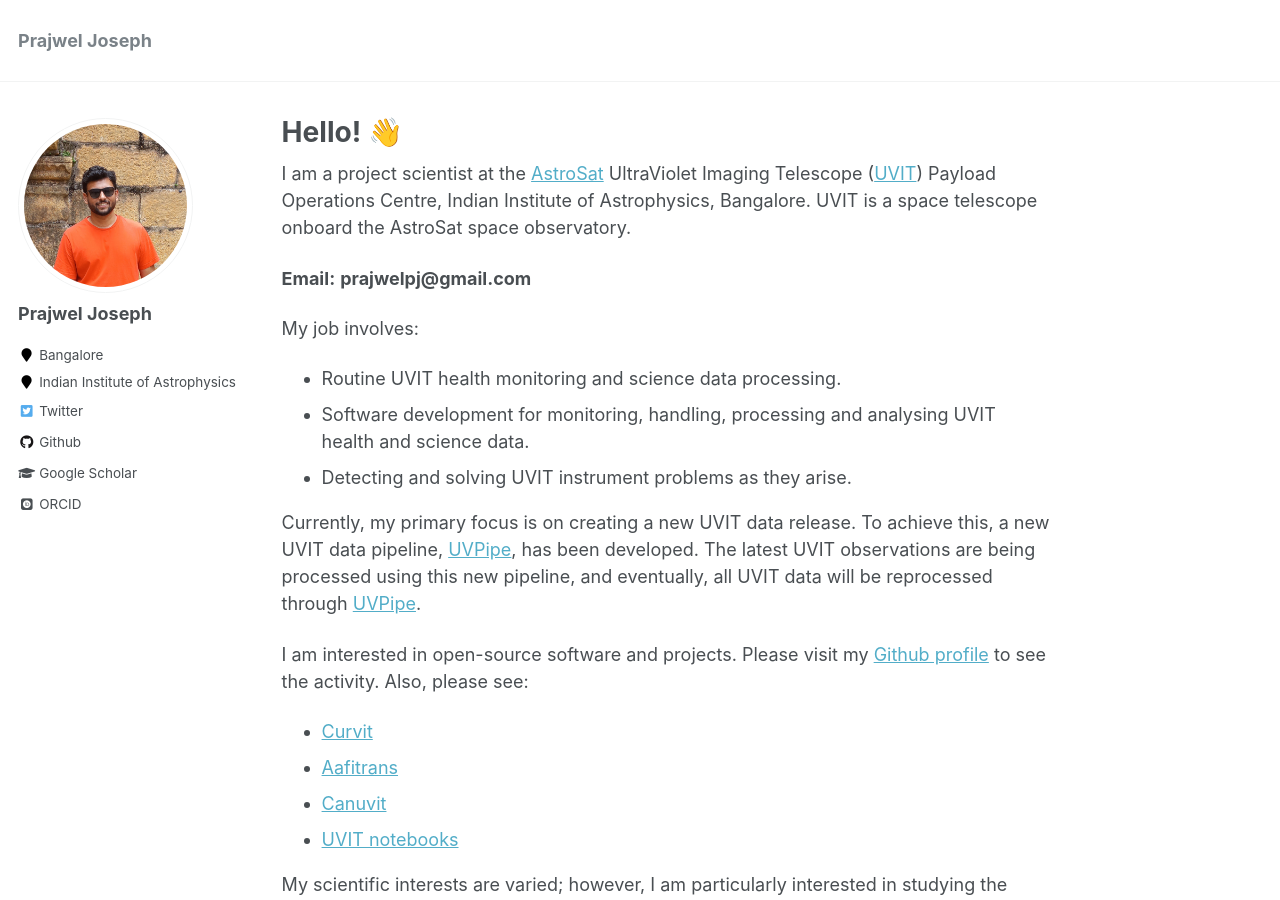
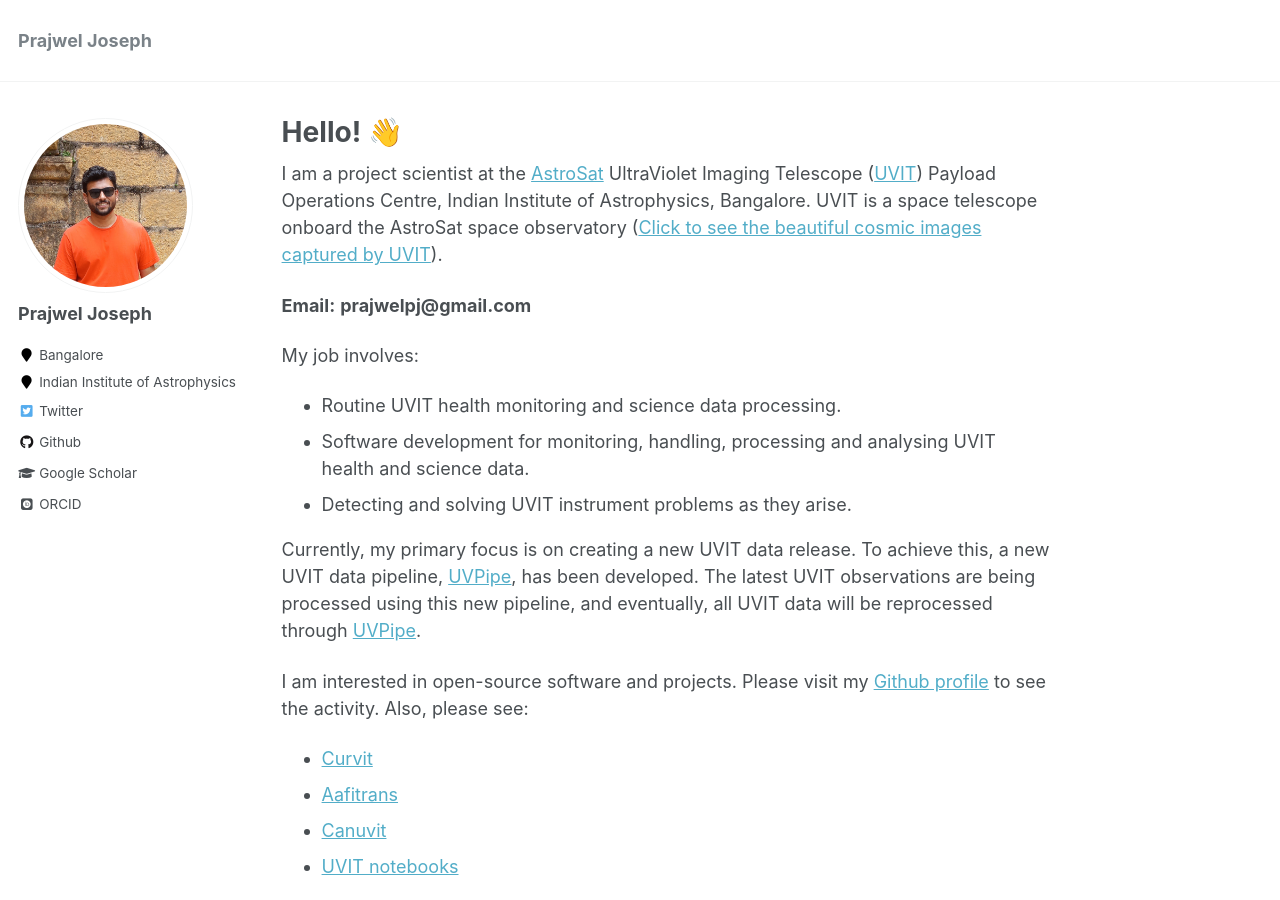
Before and after one commit to prajwel/prajwel.github.io, a Jekyll site: the page built from _pages/about.md, in a window 1280 px wide and 900 px high. Built offline with Jekyll 4.4.1, drawn with Linux system fonts in a browser that asks for light colours; some web fonts are replaced; comment, search, counter and statistics services are not loaded.

Commit message:
Update about.md

```diff
--- a/_pages/about.md
+++ b/_pages/about.md
@@ -8,7 +8,7 @@ redirect_from:
   - /about.html
 ---
 
-I am a project scientist at the <a href="https://en.wikipedia.org/wiki/AstroSat">AstroSat</a> UltraViolet Imaging Telescope (<a href="https://www.iiap.res.in/projects/uvit/">UVIT</a>) Payload Operations Centre, Indian Institute of Astrophysics, Bangalore. UVIT is a space telescope onboard the AstroSat space observatory.
+I am a project scientist at the <a href="https://en.wikipedia.org/wiki/AstroSat">AstroSat</a> UltraViolet Imaging Telescope (<a href="https://www.iiap.res.in/projects/uvit/">UVIT</a>) Payload Operations Centre, Indian Institute of Astrophysics, Bangalore. UVIT is a space telescope onboard the AstroSat space observatory (<a href="https://www.flickr.com/photos/iiabengaluru/albums/72177720319674566/">Click to see the beautiful cosmic images captured by UVIT</a>).
 
 **&#69;&#109;&#97;&#105;&#108;:** **&#112;&#114;&#97;&#106;&#119;&#101;&#108;&#112;&#106;&#64;&#103;&#109;&#97;&#105;&#108;&#46;&#99;&#111;&#109;**
 
```
